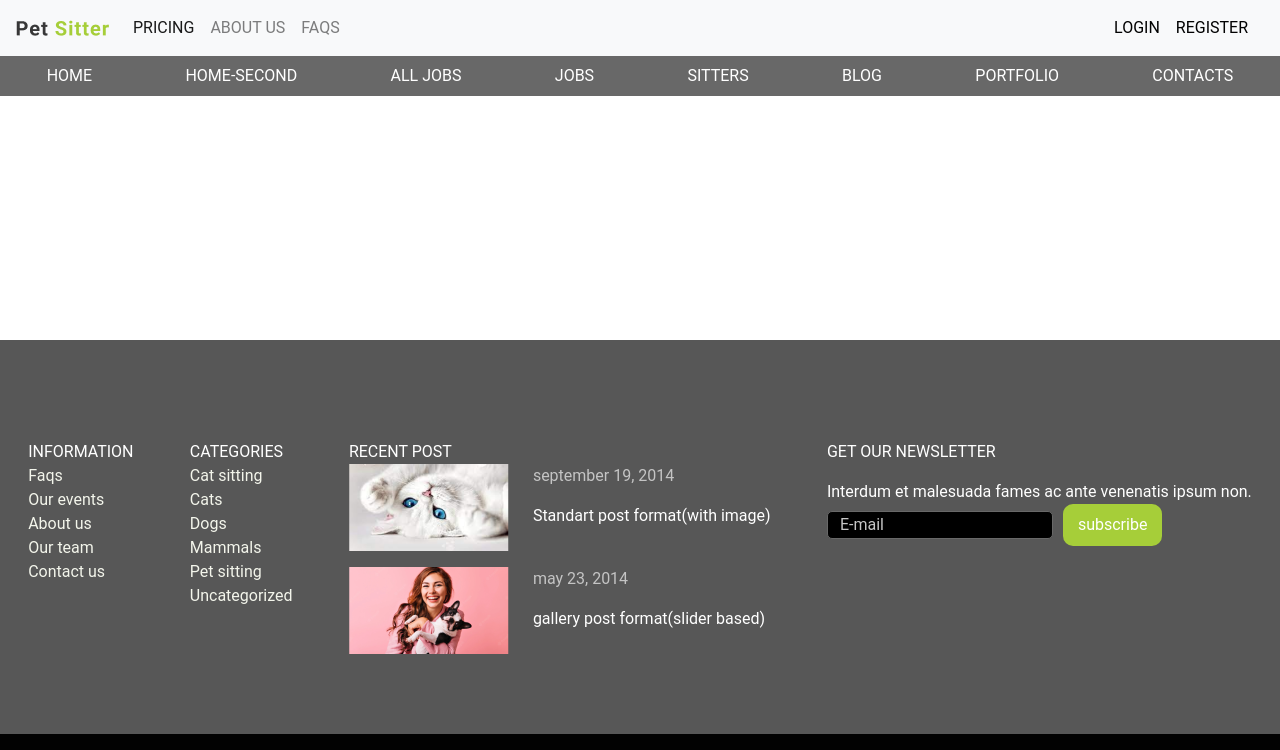
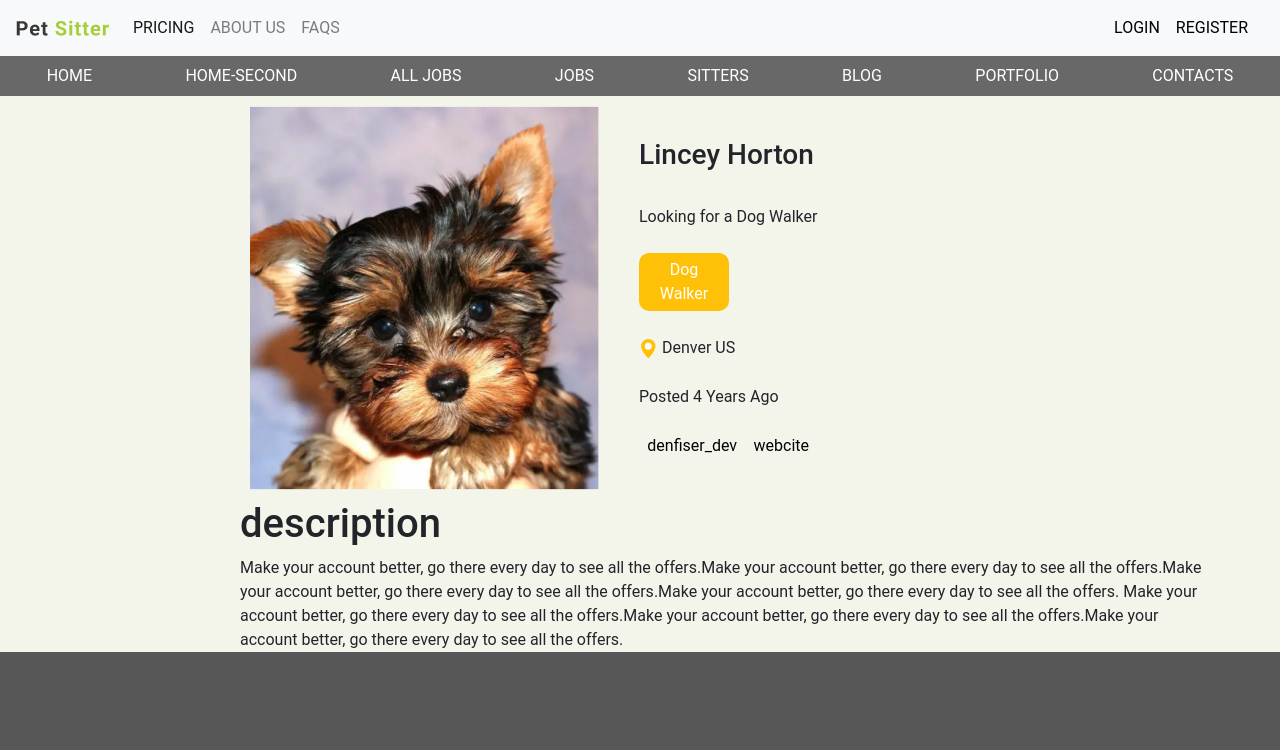
Before and after one commit to VadymTsymbaliuk/Test_Pet_Sitters_Vue, a Vue app: page /animals-profile in a window 1280 px wide. Shown: the top 750 px of the page. Built offline with nearby package versions, Linux system fonts and the light colour scheme.

Commit message:
add animal card

```diff
--- a/src/assets/scss/main.scss
+++ b/src/assets/scss/main.scss
@@ -21,4 +21,5 @@ body{
 }
 a{
   color: #020202;
+  text-decoration: none;
 }
--- a/src/components/Card.vue
+++ b/src/components/Card.vue
@@ -1,4 +1,5 @@
 <template>
+  <router-link to="/animals-profile">
     <div class="card">
       <div class="d-flex">
         <img class="img_border" src="../assets/img/toy_terer.png" alt="a" />
@@ -13,6 +14,7 @@
         <p>posted 4 years ago</p>
       </div>
     </div>
+  </router-link>
 </template>
 
 <script>
@@ -23,6 +25,9 @@ export default {
 </script>
 
 <style scoped>
+a {
+  text-decoration: none;
+}
 .card {
   display: flex;
   flex-direction: row;
--- a/src/components/FormSearch.vue
+++ b/src/components/FormSearch.vue
@@ -73,18 +73,18 @@
         class="form-check-input"
         type="checkbox"
         value=""
-        id="defaultCheck1"
+        id="defaultCheck2"
       />
-      <label class="form-check-label" for="defaultCheck1"> Dog Sitter </label>
+      <label class="form-check-label" for="defaultCheck2"> Dog Sitter </label>
     </div>
     <div class="form-check">
       <input
         class="form-check-input"
         type="checkbox"
         value=""
-        id="defaultCheck1"
+        id="defaultCheck3"
       />
-      <label class="form-check-label" for="defaultCheck1">Other Sitter </label>
+      <label class="form-check-label" for="defaultCheck3">Other Sitter </label>
     </div>
   </div>
 </template>
--- a/src/router/index.js
+++ b/src/router/index.js
@@ -6,6 +6,7 @@ import SittersList from "@/views/SittersList";
 import RegisterView from "@/views/RegisterView";
 import LoginView from "@/views/LoginView";
 import AllJobs from "@/views/AllJobs";
+import AnimalsCard from "@/views/AnimalsCard";
 
 const routes = [
   {
@@ -27,6 +28,11 @@ const routes = [
     path: "/all-jobs",
     name: "AllJobs",
     component: AllJobs,
+  },
+  {
+    path: "/animals-profile",
+    name: "AnimalsCard",
+    component: AnimalsCard,
   },
   {
     path: "/sitters-list",
--- /dev/null
+++ b/src/views/AnimalsCard.vue
@@ -0,0 +1,61 @@
+<template>
+  <div class="animal_wrapper">
+    <div class="d-flex">
+      <div class="img-wrapper">
+        <img src="../assets/img/sec-3_row-2_img.png" />
+      </div>
+      <div class="animal_card_info d-flex flex-column justify-content-around">
+        <h3>Lincey Horton</h3>
+        <span>Looking for a Dog Walker</span>
+        <button>Dog Walker</button>
+        <span><img src="../assets/img/map_point.png" /> Denver US</span>
+        <span>Posted 4 Years Ago</span>
+        <div class="d-flex justify-content-around">
+          <a href="">denfiser_dev</a><a href="">webcite</a>
+        </div>
+      </div>
+    </div>
+    <div>
+      <h1>description</h1>
+      <span
+        >Make your account better, go there every day to see all the offers.Make
+        your account better, go there every day to see all the offers.Make your
+        account better, go there every day to see all the offers.Make your
+        account better, go there every day to see all the offers. Make your
+        account better, go there every day to see all the offers.Make your
+        account better, go there every day to see all the offers.Make your
+        account better, go there every day to see all the offers.</span
+      >
+    </div>
+  </div>
+</template>
+
+<script>
+export default {
+  name: "AnimalsCard",
+};
+</script>
+
+<style scoped lang="scss">
+.img-wrapper {
+  margin: 10px;
+}
+
+.animal_wrapper {
+  background: #f3f5eb;
+  padding-left: 240px;
+  padding-right: 70px;
+}
+
+.animal_card_info {
+  padding: 30px;
+  button {
+    border-radius: 10px;
+    padding: 5px;
+    width: 90px;
+    border: none;
+    background: #ffc107;
+    color: #ffff;
+  }
+}
+</style>
--- a/src/views/LoginView.vue
+++ b/src/views/LoginView.vue
@@ -137,13 +137,5 @@ a.privacy_policy {
       color: #000000;
     }
   }
-  a.privacy_policy {
-    background: none;
-    border-radius: 0;
-    color: #ce5d39;
-    cursor: pointer;
-    font-size: 11px;
-    padding: 0 10px;
-  }
 }
 </style>
```
Lines whose indentation alone changed are shown as unchanged.
